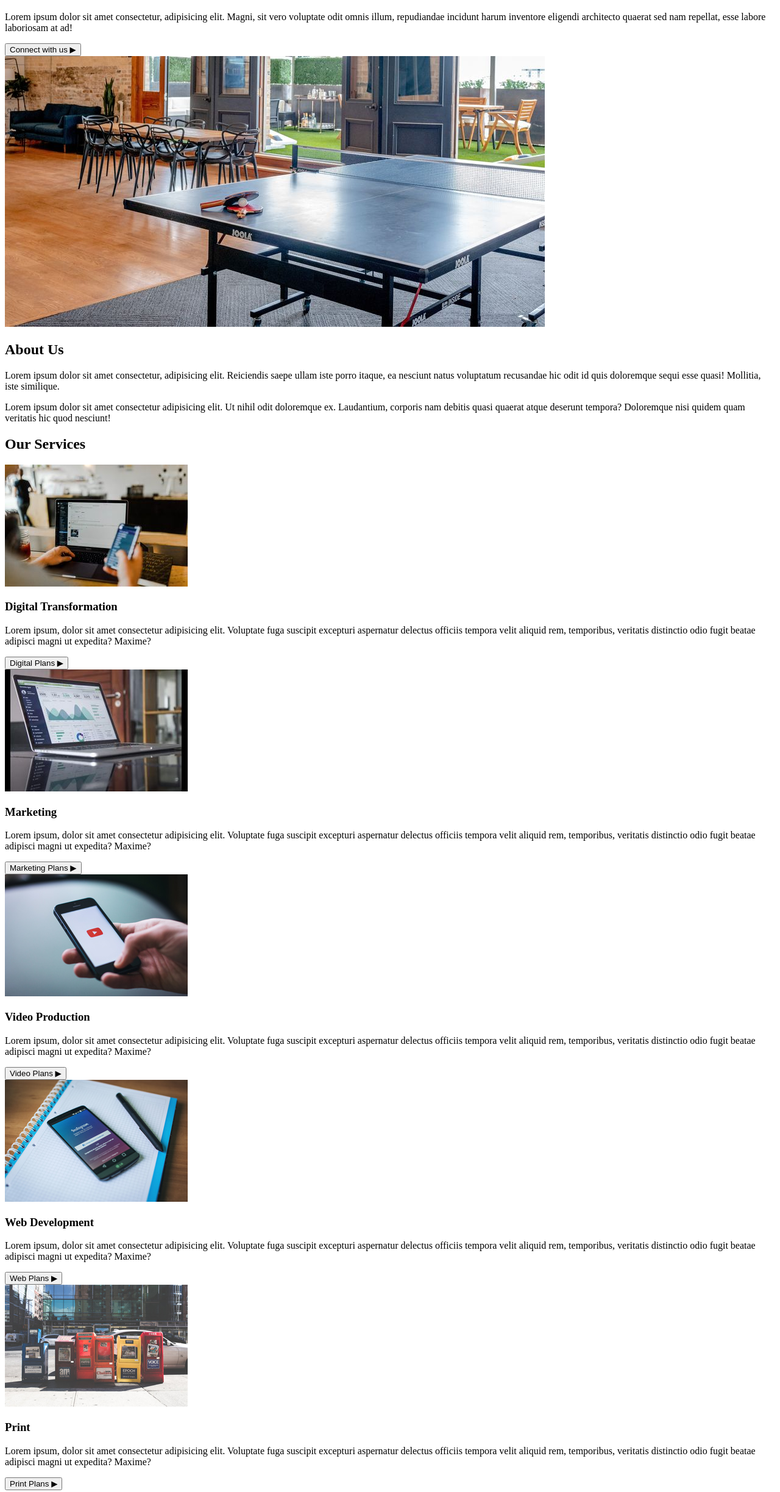
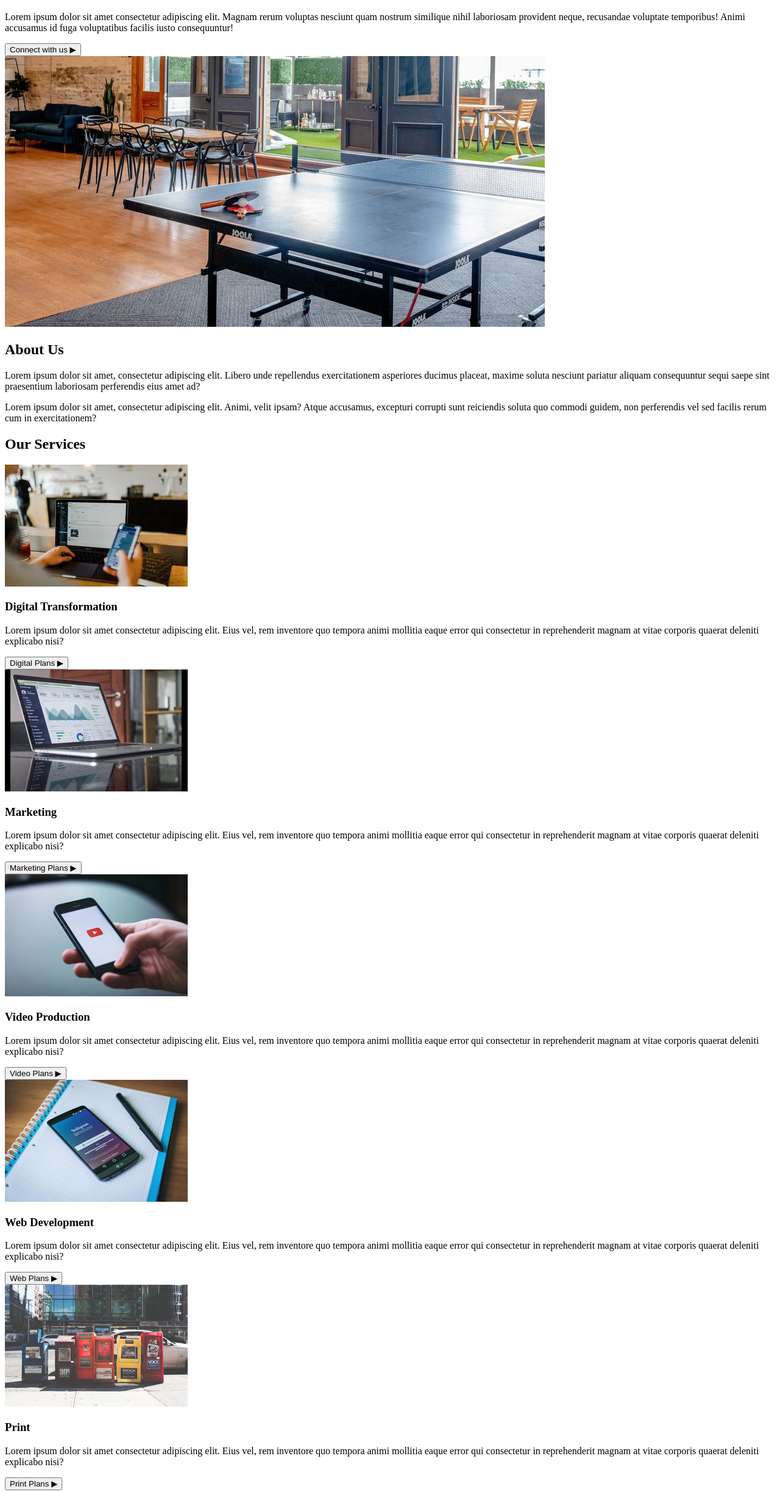
Before and after one commit to Krit0016/final-project, a plain HTML site: page index.html in a window 1280 px wide. Shown: the part 313-2760 px from the top of the page at 61% size. Drawn offline with Linux system fonts and the light colour scheme.

Commit message:
Finish HTML Structure

```diff
--- a/index.html
+++ b/index.html
@@ -32,8 +32,8 @@
             <div class="container">
                 <!-- h1, p, botton -->
                 <h1>Welcome to Three Star Media</h1>
-                <p>Lorem ipsum dolor sit amet consectetur, adipisicing elit. Magni, sit vero voluptate odit omnis illum,
-                repudiandae incidunt harum inventore eligendi architecto quaerat sed nam repellat, esse labore laboriosam at ad!
+                <p>Lorem ipsum dolor sit amet consectetur adipiscing elit. Magnam rerum voluptas nesciunt quam nostrum similique nihil laboriosam provident neque,
+                recusandae voluptate temporibus! Animi accusamus id fuga voluptatibus facilis iusto consequuntur!
                 </p>
                 <button>Connect with us ▶</button>
             </div> <!-- end container -->
@@ -50,11 +50,11 @@
                 </div>
                 <div>
                     <h1>About Us</h1>
-                    <p>Lorem ipsum dolor sit amet consectetur, adipisicing elit. Reiciendis saepe ullam iste porro itaque,
-                        ea nesciunt natus voluptatum recusandae hic odit id quis doloremque sequi esse quasi! Mollitia, iste similique.
+                    <p>Lorem ipsum dolor sit amet, consectetur adipiscing elit. Libero unde repellendus exercitationem asperiores ducimus placeat,
+                        maxime soluta nesciunt pariatur aliquam consequuntur sequi saepe sint praesentium laboriosam perferendis eius amet ad?
                     </p>
-                    <p>Lorem ipsum dolor sit amet consectetur adipisicing elit. Ut nihil odit doloremque ex. Laudantium,
-                        corporis nam debitis quasi quaerat atque deserunt tempora? Doloremque nisi quidem quam veritatis hic quod nesciunt!
+                    <p>Lorem ipsum dolor sit amet, consectetur adipiscing elit. Animi, velit ipsam? Atque accusamus,
+                        excepturi corrupti sunt reiciendis soluta quo commodi guidem, non perferendis vel sed facilis rerum cum in exercitationem?
                     </p>
                 </div>
             </div> <!-- end container -->
@@ -67,9 +67,9 @@
                 <div> <!--<div 1 - digital trans>-->
                     <img src="images/digital.jpg" alt="Digital Transformation">
                     <h3>Digital Transformation</h3>
-                    <p>Lorem ipsum, dolor sit amet consectetur adipisicing elit.
-                        Voluptate fuga suscipit excepturi aspernatur delectus officiis tempora velit aliquid rem, temporibus,
-                        veritatis distinctio odio fugit beatae adipisci magni ut expedita? Maxime?
+                    <p>Lorem ipsum dolor sit amet consectetur adipiscing elit.
+                        Eius vel, rem inventore quo tempora animi mollitia eaque error qui consectetur in
+                        reprehenderit magnam at vitae corporis quaerat deleniti explicabo nisi?
                     </p>
                     <button>Digital Plans ▶</button>
                 </div> <!--<end div 1>-->
@@ -77,9 +77,9 @@
                 <div> <!--<div 2 - marketing>-->
                     <img src="images/marketing.jpg" alt="Marketing">
                     <h3>Marketing</h3>
-                    <p>Lorem ipsum, dolor sit amet consectetur adipisicing elit.
-                        Voluptate fuga suscipit excepturi aspernatur delectus officiis tempora velit aliquid rem, temporibus,
-                        veritatis distinctio odio fugit beatae adipisci magni ut expedita? Maxime?
+                    <p>Lorem ipsum dolor sit amet consectetur adipiscing elit.
+                        Eius vel, rem inventore quo tempora animi mollitia eaque error qui consectetur in
+                        reprehenderit magnam at vitae corporis quaerat deleniti explicabo nisi?
                     </p>
                     <button>Marketing Plans ▶</button>
                 </div> <!--< end div 2>-->
@@ -87,9 +87,9 @@
                 <div> <!--<div 3 - video production>-->
                     <img src="images/video.jpg" alt="Vidio Production">
                     <h3>Video Production</h3>
-                    <p>Lorem ipsum, dolor sit amet consectetur adipisicing elit.
-                        Voluptate fuga suscipit excepturi aspernatur delectus officiis tempora velit aliquid rem, temporibus,
-                        veritatis distinctio odio fugit beatae adipisci magni ut expedita? Maxime?
+                    <p>Lorem ipsum dolor sit amet consectetur adipiscing elit.
+                        Eius vel, rem inventore quo tempora animi mollitia eaque error qui consectetur in
+                        reprehenderit magnam at vitae corporis quaerat deleniti explicabo nisi?
                     </p>
                     <button>Video Plans ▶</button>
                 </div> <!--< end div 3>-->
@@ -97,9 +97,9 @@
                 <div> <!--<div 4 - web dev>-->
                     <img src="images/web.jpg" alt="Web Development">
                     <h3>Web Development</h3>
-                    <p>Lorem ipsum, dolor sit amet consectetur adipisicing elit.
-                        Voluptate fuga suscipit excepturi aspernatur delectus officiis tempora velit aliquid rem, temporibus,
-                        veritatis distinctio odio fugit beatae adipisci magni ut expedita? Maxime?
+                    <p>Lorem ipsum dolor sit amet consectetur adipiscing elit.
+                        Eius vel, rem inventore quo tempora animi mollitia eaque error qui consectetur in
+                        reprehenderit magnam at vitae corporis quaerat deleniti explicabo nisi?
                     </p>
                     <button>Web Plans ▶</button>
                 </div> <!--< end div 4>-->
@@ -107,9 +107,9 @@
                 <div> <!--<div 5 - print>-->
                     <img src="images/print.jpg" alt="Print">
                     <h3>Print</h3>
-                    <p>Lorem ipsum, dolor sit amet consectetur adipisicing elit.
-                        Voluptate fuga suscipit excepturi aspernatur delectus officiis tempora velit aliquid rem, temporibus,
-                        veritatis distinctio odio fugit beatae adipisci magni ut expedita? Maxime?
+                    <p>Lorem ipsum dolor sit amet consectetur adipiscing elit.
+                        Eius vel, rem inventore quo tempora animi mollitia eaque error qui consectetur in
+                        reprehenderit magnam at vitae corporis quaerat deleniti explicabo nisi?
                     </p>
                     <button>Print Plans ▶</button>
                 </div> <!--< end div 5>-->
@@ -120,9 +120,9 @@
             <div class="container">
                 <!-- a heading 3, a paragraph, and a botton  -->
                 <h3>Our Vision</h3>
-                <p>Lorem, ipsum dolor sit amet consectetur adipisicing elit. Iusto ab tenetur quisquam, vitae,
-                    maiores reprehenderit enim sit labore quae eveniet quibusdam libero? Molestias,
-                    inventore mollitia quis quaerat nam fuga nihil.
+                <p>Lorem ipsum dolor sit amet consectetur adipiscing elit. Ex voluptatem deleniti lure, sit,
+                    accusantium rerum est commodi veniam tempora perspiciatis nobis officiis fagiat eaque.
+                    Veritatis exercitationem delectus ex ab laudantium.
                 </p>
                 <button>Learn More ▶</button>
             </div> <!-- end container -->
@@ -138,9 +138,9 @@
                 <div>
                     <h3>John Doe</h3>
                     <h4>CEO and Co-owner</h4>
-                    <p>Lorem ipsum dolor sit amet consectetur adipisicing elit.
-                        Enim qui quos totam veniam quae ut culpa vero beatae dicta ea facilis accusantium fugiat maiores cumque,
-                        temporibus est vel, quidem sequi.
+                    <p>Lorem ipsum dolor sit amet consectetur adipiscing elit. Amet,
+                        aspernatur ratione sed cum ad officiis sint comque fugiat similique. Earum laudantium deleniti possimus?
+                        Voluptatem architecto repellendus harum sit voluptatum tempora.
                     </p>
                 </div> <!--end div 1 - john doe-->
 
@@ -150,9 +150,9 @@
                 <div>
                     <h3>Bob Rite</h3>
                     <h4>CFO and Co-owner</h4>
-                    <p>Lorem ipsum dolor sit amet consectetur adipisicing elit.
-                        Enim qui quos totam veniam quae ut culpa vero beatae dicta ea facilis accusantium fugiat maiores cumque,
-                        temporibus est vel, quidem sequi.
+                    <p>Lorem ipsum dolor sit amet consectetur adipiscing elit. Amet,
+                        aspernatur ratione sed cum ad officiis sint comque fugiat similique. Earum laudantium deleniti possimus?
+                        Voluptatem architecto repellendus harum sit voluptatum tempora.
                     </p>
                 </div> <!--end div 2 - bob rite-->
             </div> <!-- end container -->
@@ -177,7 +177,7 @@
                     </form>
                 </div> <!--end form-->
 
-                <div> <!--div 2 - hours of operation-->
+                <div> <!--hours of operation-->
                     <h3>Hours of operation</h3>
                     <table>
                         <tr>
@@ -193,14 +193,14 @@
                           <td>Closed</td>
                         </tr>
                       </table>
-                </div> <!--end div 2 - hours of operation-->
+                </div> <!--end hours of operation-->
 
-                <div> <!--div 3 - map-->
+                <div> <!--map-->
                     <h3>Location</h3>
                     <iframe src="https://www.google.com/maps/embed?pb=!1m18!1m12!1m3!1d2803.944738567608!2d-75.75712548461618!3d45.349927779099744!2m3!1f0!2f0!3f0!3m2!1i1024!2i768!4f13.1!3m3!1m2!1s0x4cce0718cc4a6ad7%3A0xc6cc467725843e2b!2sAlgonquin%20College%20Ottawa%20Campus!5e0!3m2!1sen!2sca!4v1669610481471!5m2!1sen!2sca"
                     width="600" height="450" style="border:0;" allowfullscreen="" loading="lazy" referrerpolicy="no-referrer-when-downgrade">
                     </iframe>
-                </div> <!--end div 3 - map-->
+                </div> <!--end map-->
 
             </div> <!-- end container -->
         </section> <!-- end section-contact -->
```
